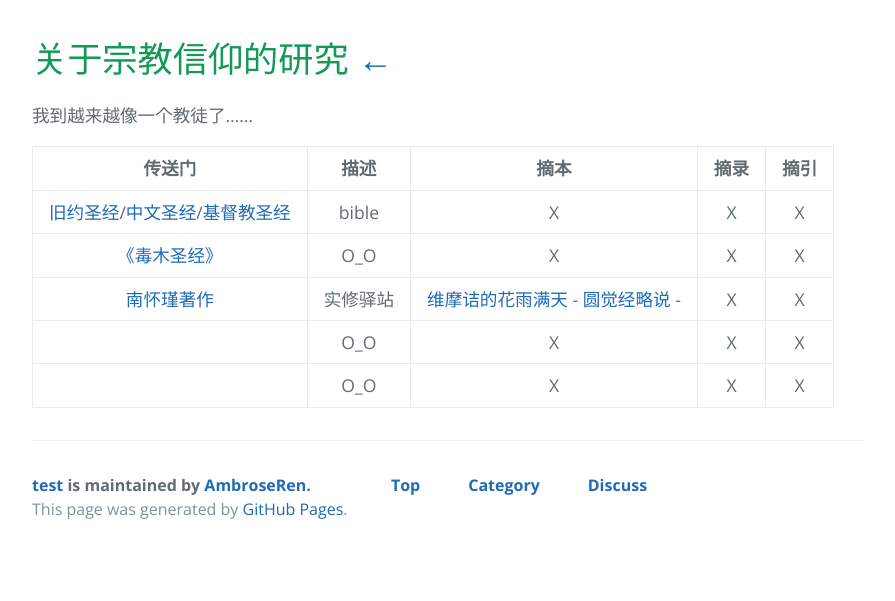
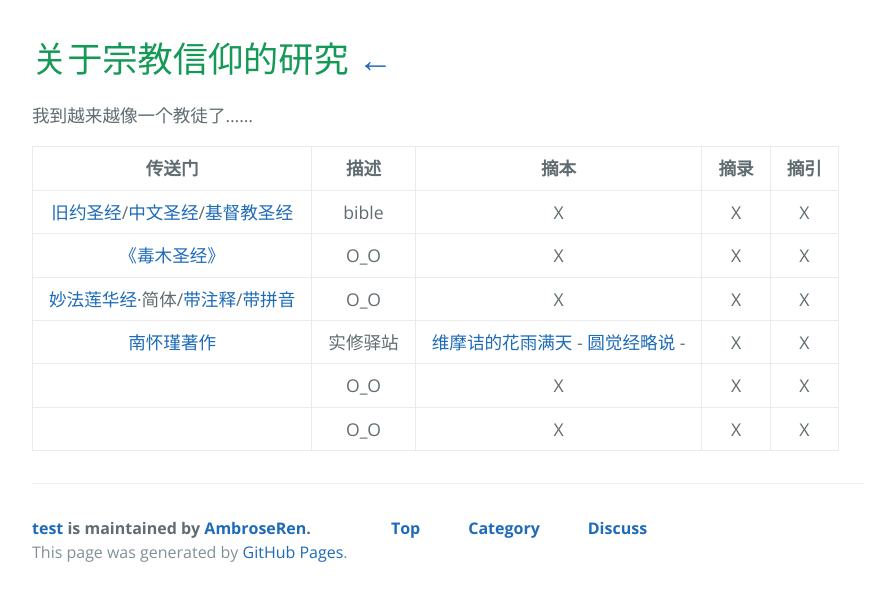
Before and after one commit to AmbroseRen/test, a Jekyll site: the page built from Data/Religion/index.md, in a window 1280 px wide. Shown: the top 601 px of the page, without its empty margins (192-1087 px from the left). Built offline with Jekyll 4.4.1, drawn with Linux system fonts in a browser that asks for light colours; our own code applies the rules of GitHub Pages for plain Markdown files; the repository's description, which GitHub fills in, is left out.

Commit message:
Update index.md

```diff
--- a/Data/Religion/index.md
+++ b/Data/Religion/index.md
@@ -6,6 +6,7 @@
 |:---:|:---:|:---:|:---:|:---:|
 | [旧约圣经](http://www.jdzhg.com/shengjing/djsj.htm)/[中文圣经](http://www.chinesebibleonline.com/)/[基督教圣经](http://www.godcom.net/) | bible | X | X | X |
 | [《毒木圣经》](https://www.pilibook.com/wapbook/2851.html) | O_O | X | X | X |
+| [妙法莲华经](https://www.zhonghuadiancang.com/foxuebaodian/miaofalianhuajing/)·简体/[带注释](https://www.liaotuo.com/fojing/miaofalianhuajing/yuanwen.html)/[带拼音](http://www.guoxuemeng.com/foxue/fahuajing/) | O_O | X | X | X |
 | [南怀瑾著作](http://m.shixiu.net/nanshi/zhuzuo/) | 实修驿站 | [维摩诘的花雨满天](http://m.shixiu.net/nanshi/zhuzuo/wmsf/) - [圆觉经略说](http://m.shixiu.net/nanshi/zhuzuo/yjjls/) - []() | X | X |
 | []() | O_O | X | X | X |
 | []() | O_O | X | X | X |
```
